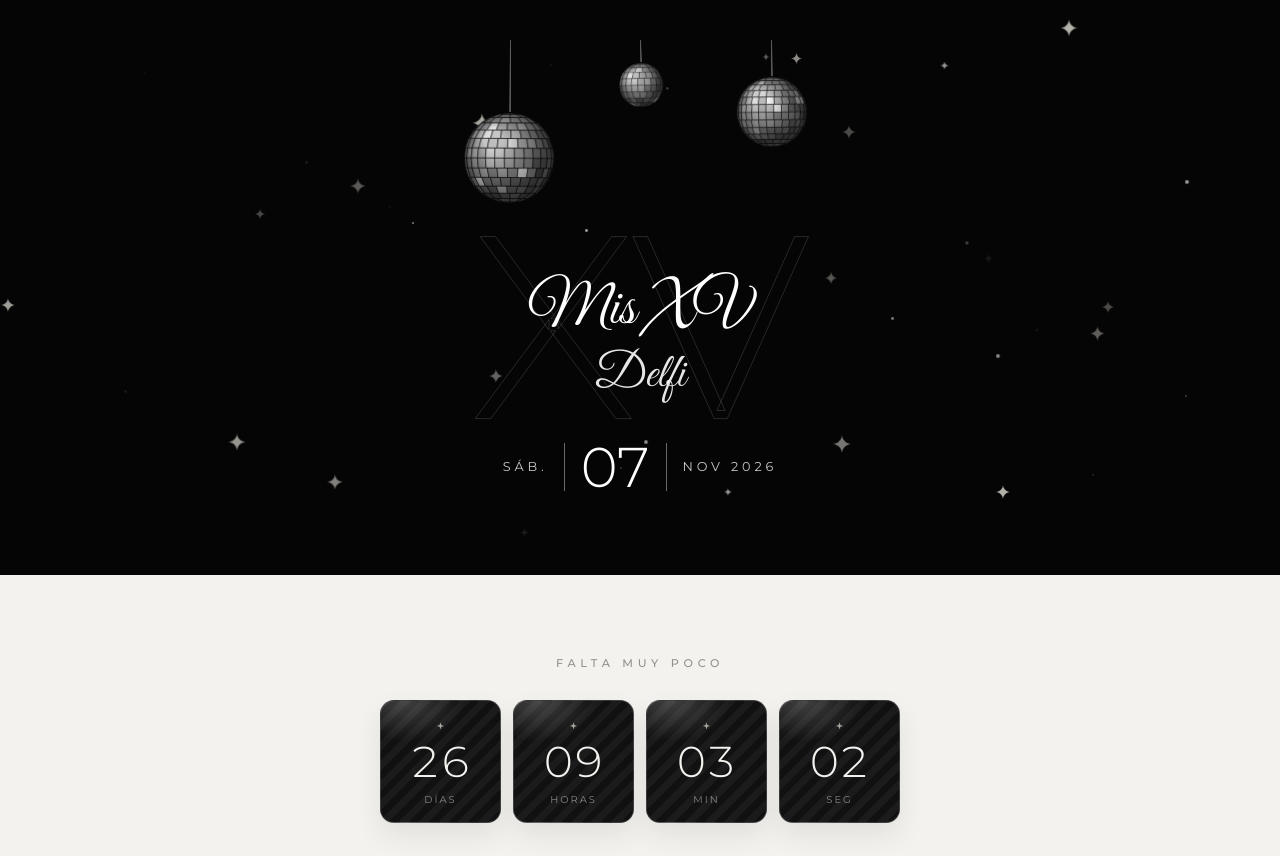
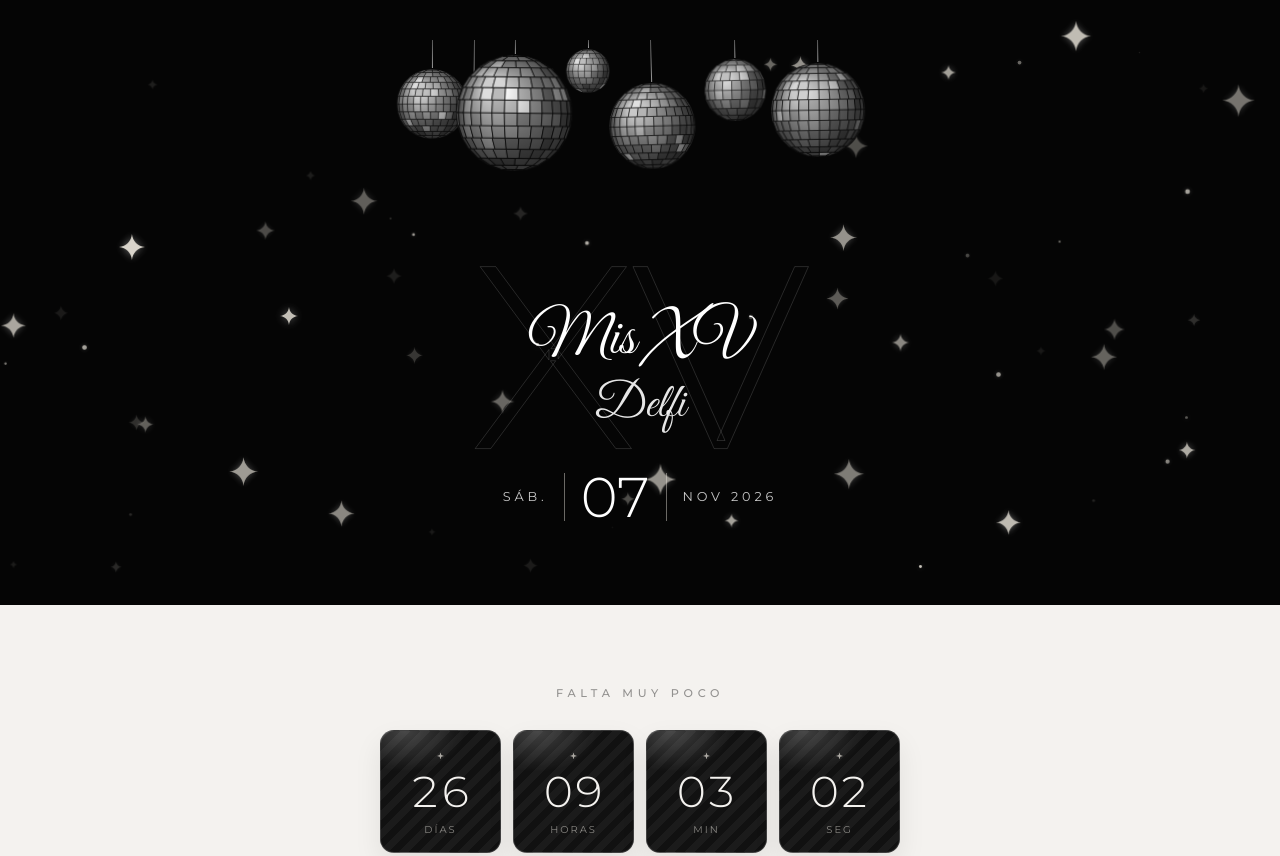
Before and after one commit to cjespelet/xv-delfi, an Astro site: page / in a window 1280 px wide. Shown: the top 856 px of the page. Built offline with nearby package versions, Linux system fonts and the light colour scheme; Astro itself is replaced by a stand-in of ours; animation ran at ten frames a second.

```diff
--- a/src/components/DiscoBalls.astro
+++ b/src/components/DiscoBalls.astro
@@ -3,14 +3,19 @@
 const { compact = false } = Astro.props;
 
 const heroBalls = [
-  { hang: 'a', size: 92, seed: 3, string: 72 },
-  { hang: 'c', size: 46, seed: 11, string: 22 },
-  { hang: 'b', size: 72, seed: 7, string: 36 },
+  { left: '10%', size: 72, seed: 3, string: 28, z: 2, sway: '8.4s', delay: '-1.2s' },
+  { left: '26%', size: 118, seed: 7, string: 14, z: 4, sway: '7.2s', delay: '0s' },
+  { left: '40%', size: 46, seed: 11, string: 8, z: 5, sway: '6.4s', delay: '-3.1s' },
+  { left: '52%', size: 88, seed: 17, string: 42, z: 3, sway: '9.1s', delay: '-4.4s' },
+  { left: '68%', size: 64, seed: 19, string: 18, z: 4, sway: '7.8s', delay: '-2s' },
+  { left: '84%', size: 96, seed: 23, string: 22, z: 3, sway: '8.8s', delay: '-5.2s' },
+  { left: '18%', size: 38, seed: 29, string: 56, z: 1, sway: '10s', delay: '-1.8s' },
 ] as const;
 
 const compactBalls = [
-  { hang: 'a', size: 56, seed: 5, string: 28 },
-  { hang: 'b', size: 36, seed: 9, string: 18 },
+  { left: '18%', size: 52, seed: 5, string: 22, z: 2, sway: '7.4s', delay: '0s' },
+  { left: '48%', size: 34, seed: 9, string: 12, z: 3, sway: '8.2s', delay: '-2.4s' },
+  { left: '78%', size: 44, seed: 13, string: 18, z: 2, sway: '9s', delay: '-4s' },
 ] as const;
 
 const balls = compact ? compactBalls : heroBalls;
@@ -19,7 +24,10 @@
 <div class:list={['balls', compact && 'is-compact']} aria-hidden="true">
   {
     balls.map((ball) => (
-      <div class={`hang ${ball.hang}`}>
+      <div
+        class="hang"
+        style={`--x:${ball.left};--z:${ball.z};--sway:${ball.sway};--delay:${ball.delay}`}
+      >
         <div class="sway">
           <span class="str" style={`height:${ball.string}px`}></span>
           <canvas class="js-disco" data-size={ball.size} data-seed={ball.seed}></canvas>
--- a/src/components/Fiesta.astro
+++ b/src/components/Fiesta.astro
@@ -8,7 +8,7 @@
 
 <section id="fiesta" class="section-pad reveal text-center" aria-labelledby="fiesta-title">
   <div class="venue-card">
-    <Sparkles count={16} seed={8} />
+    <Sparkles count={24} seed={8} />
     <div class="venue-inner">
       <svg class="venue-pin" width="28" height="28" viewBox="0 0 24 24" fill="none" aria-hidden="true">
         <path d="M12 21s-7-6.2-7-12a7 7 0 0 1 14 0c0 5.8-7 12-7 12z" stroke="currentColor" stroke-width="1.2" stroke-linecap="round" stroke-linejoin="round"></path>
--- a/src/components/Hero.astro
+++ b/src/components/Hero.astro
@@ -10,7 +10,7 @@
 ---
 
 <section id="hero" class="on-ink relative overflow-hidden px-5 pb-16 pt-8 text-center sm:pb-20 sm:pt-10">
-  <Sparkles count={40} seed={5} />
+  <Sparkles count={64} seed={5} />
   <div class="relative z-10 flex flex-col items-center">
     <DiscoBalls />
     <div class="names relative mt-2">
--- a/src/components/Rsvp.astro
+++ b/src/components/Rsvp.astro
@@ -9,7 +9,7 @@
 ---
 
 <section id="confirmar" class="on-ink relative overflow-hidden section-pad reveal text-center" aria-labelledby="rsvp-title">
-  <Sparkles count={22} seed={2} />
+  <Sparkles count={36} seed={2} />
   <DiscoBalls compact />
   <p class="eyebrow relative z-10">Confirmá</p>
   <h2 id="rsvp-title" class="script-title relative z-10 mt-4">{data.rsvp.title}</h2>
--- a/src/components/Sparkles.astro
+++ b/src/components/Sparkles.astro
@@ -12,8 +12,8 @@
 const { count = 38, seed = 5 } = Astro.props;
 const state = { n: seed };
 const items = Array.from({ length: count }, () => {
-  const isStar = rng(state) > 0.42;
-  const size = isStar ? Math.round(6 + rng(state) * 15) : Number((2 + rng(state) * 2.4).toFixed(1));
+  const isStar = rng(state) > 0.32;
+  const size = isStar ? Math.round(12 + rng(state) * 24) : Number((2.6 + rng(state) * 3.2).toFixed(1));
   return {
     isStar,
     left: (rng(state) * 96).toFixed(2),
--- a/src/styles/global.css
+++ b/src/styles/global.css
@@ -306,12 +306,14 @@
 }
 
 .sparkle-star {
-  fill: #e8e4dc;
+  fill: #f6f1e6;
+  filter: drop-shadow(0 0 4px rgba(255, 255, 255, 0.45));
 }
 
 .sparkle-dot {
   border-radius: 50%;
-  background: #e8e4dc;
+  background: #f6f1e6;
+  box-shadow: 0 0 6px rgba(255, 255, 255, 0.35);
 }
 
 @keyframes twinkle {
@@ -329,8 +331,8 @@
 .balls {
   position: relative;
   width: 100%;
-  max-width: 440px;
-  height: 220px;
+  max-width: 520px;
+  height: 250px;
   margin-bottom: 4px;
 }
 
@@ -343,25 +345,22 @@
 .hang {
   position: absolute;
   top: 0;
+  left: var(--x, 50%);
+  z-index: var(--z, 1);
   display: flex;
   flex-direction: column;
   align-items: center;
+  transform: translateX(-50%);
 }
-
-.hang.a { left: 10%; }
-.hang.b { right: 12%; }
-.hang.c { left: 50%; transform: translateX(-50%); }
 
 .sway {
   display: flex;
   flex-direction: column;
   align-items: center;
   transform-origin: center top;
-  animation: sway 7s ease-in-out infinite;
+  animation: sway var(--sway, 7s) ease-in-out infinite;
+  animation-delay: var(--delay, 0s);
 }
-
-.hang.b .sway { animation-duration: 8.5s; animation-delay: -2s; }
-.hang.c .sway { animation-duration: 9.5s; animation-delay: -4s; }
 
 .str {
   width: 1px;
@@ -427,9 +426,7 @@
 }
 
 @media (max-width: 480px) {
-  .balls { height: 190px; }
-  .hang.a { left: 4%; }
-  .hang.b { right: 6%; }
+  .balls { height: 220px; }
   .dateline-day { font-size: 2.75rem; }
 }
 
```
